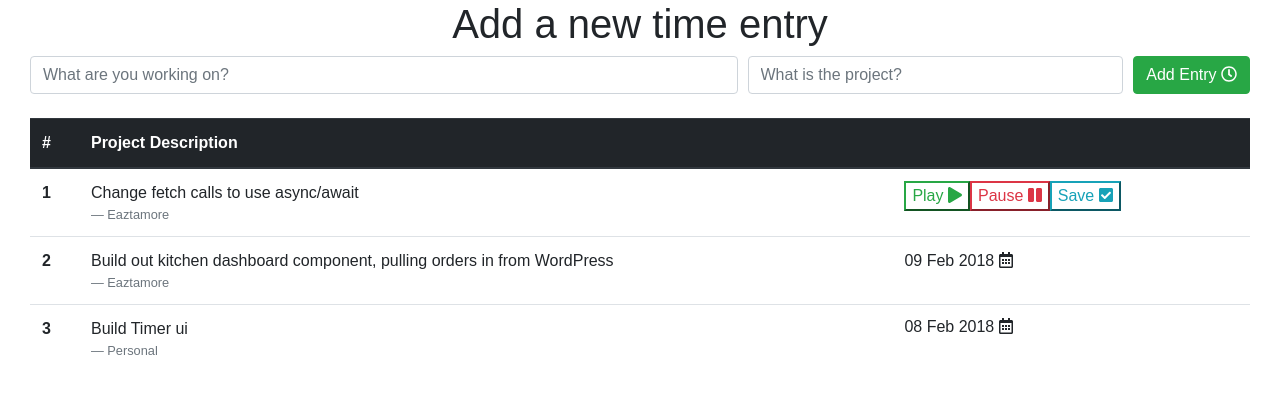
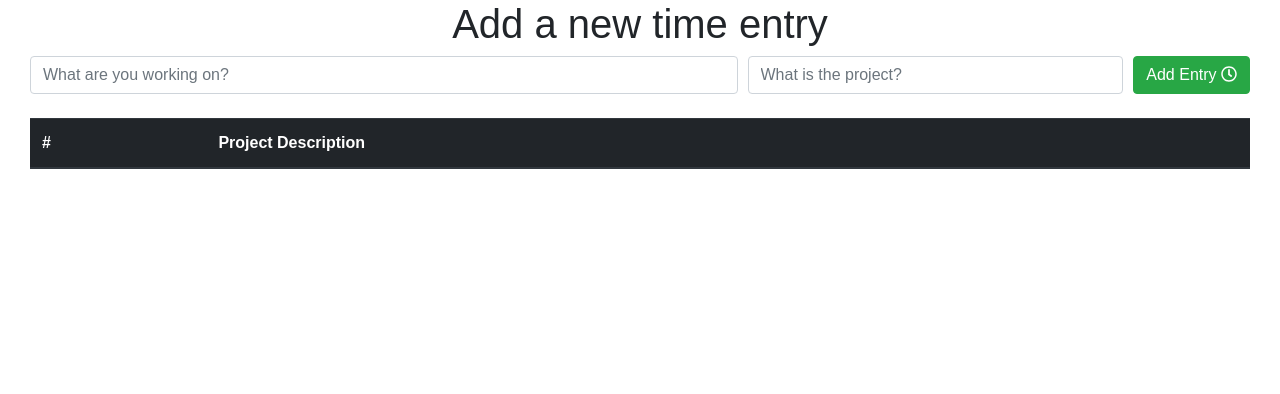
Before and after one commit to murraywilliams/timely, a React (Create React App) app: page / in a window 1280 px wide. Shown: the top 394 px of the page. Built offline with nearby package versions, Linux system fonts and the light colour scheme; the HTML template or start-up script is replaced by a standard one.

Commit message:
Split out components, started building new timer form

```diff
--- a/package.json
+++ b/package.json
@@ -5,6 +5,7 @@
   "dependencies": {
     "react": "^16.2.0",
     "react-dom": "^16.2.0",
+    "react-moment": "^0.7.0",
     "react-scripts": "1.1.1",
     "styled-components": "^3.1.6"
   },
--- /dev/null
+++ b/src/components/Timer.js
@@ -0,0 +1,19 @@
+import React, { Component } from 'react';
+// import Moment from 'react-moment';
+
+class Timer extends Component {
+  render() {
+    return (
+        <tr>
+          <th scope="row">{this.props.timer.id || ''}</th>
+          <td className="text-left">
+            {this.props.timer.description || ''}
+            <footer className="blockquote-footer">{this.props.timer.project | ''}</footer>
+          </td>
+          <td> <i className="far fa-calendar-alt"></i></td>
+        </tr>
+    );
+  }
+}
+
+export default Timer;
--- a/src/components/TimerDashboard.js
+++ b/src/components/TimerDashboard.js
@@ -5,12 +5,30 @@ import TimerForm from './TimerForm';
 import TimerList from './TimerList';
 
 class TimerDashboard extends Component {
+
+  state = {
+    timers: ''
+  }
+
+  addNewTimer = (timer) => {
+    console.log(timer);
+    let description = timer.description;
+    let project = timer.project;
+    let id = timer.id;
+    if (timer) {
+      this.setState({
+        timers: this.state.timers.concat({id, description, project})
+      });
+    }
+  }
+
   render() {
+    console.log(this.state.timers)
     return (
       <div className="container-fluid">
-        <TimerForm />
+        <TimerForm addTimer={this.addNewTimer}/>
         <br/>
-        <TimerList />
+        <TimerList timers={this.state.timers}/>
       </div>
     )
   }
--- a/src/components/TimerForm.js
+++ b/src/components/TimerForm.js
@@ -1,19 +1,44 @@
 import React, { Component } from 'react';
 
 class TimerForm extends Component {
+
+  addNewTimer = (e) => {
+    console.log(this)
+    let description = this.refs.description.value;
+    let project = this.refs.project.value;
+    let id = Math.floor((Math.random() * 100) + 1);
+    e.preventDefault();
+    this.setState({
+      timers: this.props.timers.concat({id, description, project})
+    })
+  }
+
+  passTimer = (e) =>{
+    e.preventDefault();
+    // console.log('Got to passTimer');
+    let description = this.refs.description.value;
+    let project = this.refs.project.value;
+    let id = Math.floor((Math.random() * 100) + 1);
+    let timerRes = {id, description, project}
+    return this.props.addTimer(timerRes);
+  }
+
   render() {
+
     return (
+      <form onSubmit={this.passTimer}>
       <div className="form-row">
           <div className="col-7">
-          <input type="text" className="form-control" placeholder="What are you working on?" />
+            <input type="text" className="form-control" placeholder="What are you working on?" ref="description" />
           </div>
           <div className="col">
-          <input type="text" className="form-control" placeholder="What is the project?" />
+            <input type="text" className="form-control" placeholder="What is the project?" ref="project" />
           </div>
           <div className="col-auto">
-        <button type="submit" class="btn btn-success">Add Entry <i class="far fa-clock"></i></button>
+          <button type="submit" className="btn btn-success">Add Entry <i className="far fa-clock"></i></button>
           </div>
       </div>
+      </form>
     )
   }
 }
--- a/src/components/TimerList.js
+++ b/src/components/TimerList.js
@@ -1,7 +1,9 @@
 import React, { Component } from 'react';
+import Timer from './Timer';
 
 class TimerForm extends Component {
   render() {
+    let timers = this.props.timers;
     return (
       <table className="table">
         <thead className="thead-dark">
@@ -12,36 +14,11 @@ class TimerForm extends Component {
           </tr>
         </thead>
         <tbody>
-          <tr>
-            <th scope="row">1</th>
-            <td className="text-left">
-              Change fetch calls to use async/await
-              <footer className="blockquote-footer">Eaztamore</footer>
-            </td>
-            <td>
-              <div className="btn-group" role="group" aria-label="Basic example">
-                <button type="button" className="btn-outline-success">Play <i className="fas fa-play"></i></button>
-                <button type="button" className="btn-outline-danger">Pause <i className="fas fa-pause"></i></button>
-                <button type="button" className="btn-outline-info">Save <i class="fas fa-check-square"></i></button>
-              </div>
-            </td>
-          </tr>
-          <tr>
-            <th scope="row">2</th>
-            <td className="text-left">
-              Build out kitchen dashboard component, pulling orders in from WordPress
-              <footer class="blockquote-footer">Eaztamore</footer>
-            </td>
-            <td>09 Feb 2018 <i class="far fa-calendar-alt"></i></td>
-          </tr>
-          <tr>
-            <th scope="row">3</th>
-            <td className="text-left">
-              Build Timer ui
-              <footer className="blockquote-footer">Personal</footer>
-            </td>
-            <td><h6>08 Feb 2018 <i class="far fa-calendar-alt"></i></h6></td>
-          </tr>
+        {timers.length > 0 &&
+          timers.map((timer)=> {
+            return <Timer timer={timer} />
+          })
+        }
         </tbody>
       </table>
     )
```
Also changed, not shown: 1 other file (tests, documents, lock files or other folders). Lines whose indentation alone changed are shown as unchanged.
